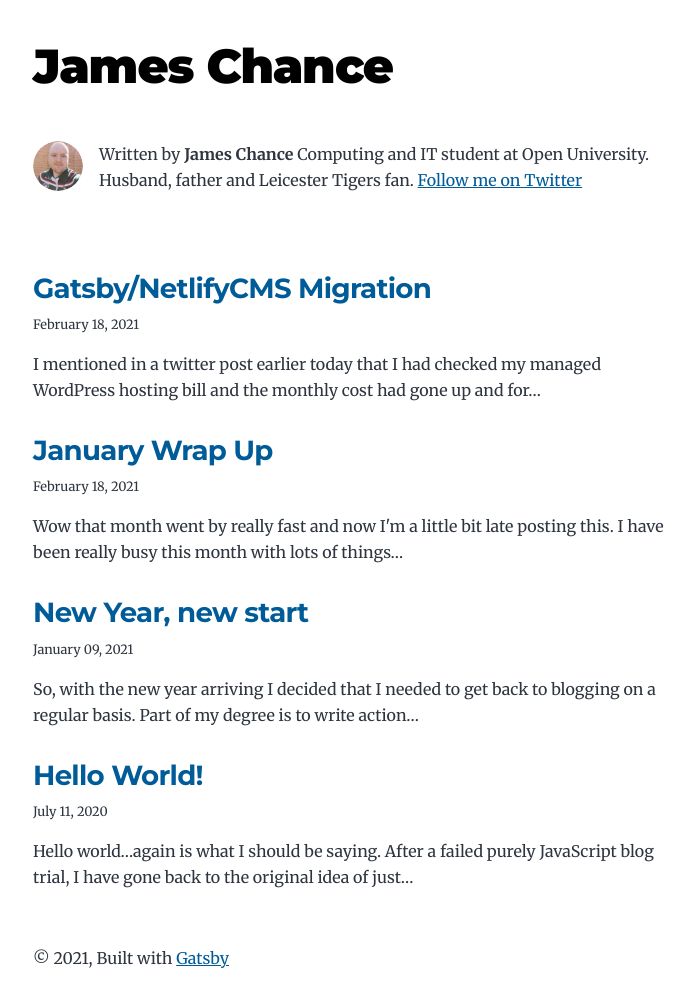
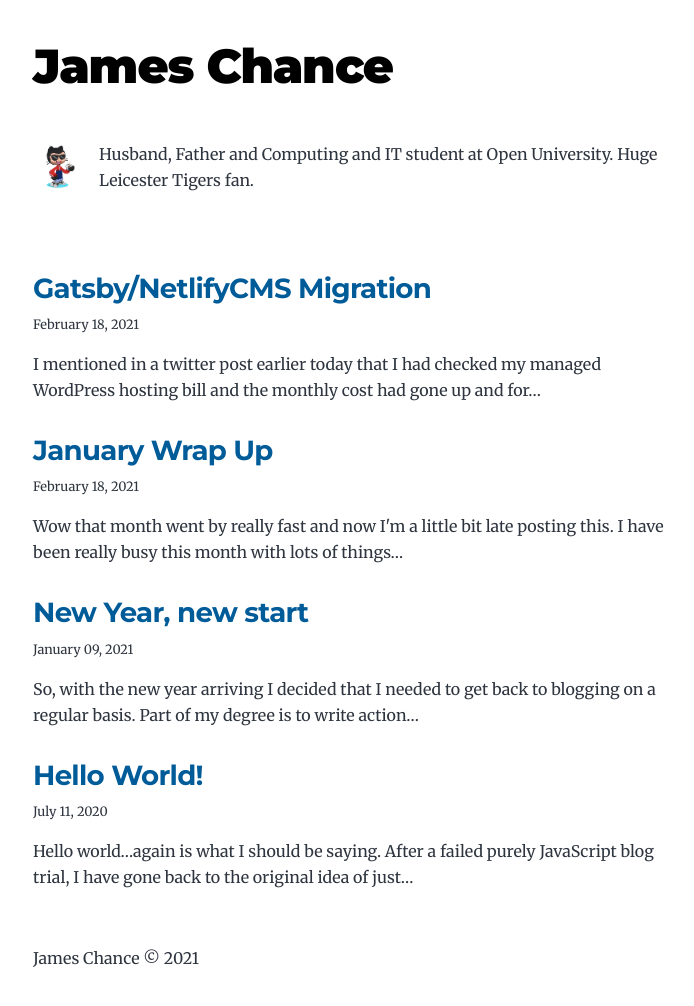
Before and after one commit to j1mu5/james-chance-blog, a Gatsby site: page / in a window 1280 px wide. Shown: the whole page, without its empty margins (291-985 px from the left). Built offline with nearby package versions, Linux system fonts and the light colour scheme; Gatsby itself is replaced by a stand-in of ours.

Commit message:
Blog update, bio changed, socail removed, favicon changed

```diff
--- a/gatsby-config.js
+++ b/gatsby-config.js
@@ -3,13 +3,11 @@ module.exports = {
     title: `James Chance`,
     author: {
       name: `James Chance`,
-      summary: `Computing and IT student at Open University. Husband, father and Leicester Tigers fan.`,
+      summary: `Husband, Father and Computing and IT student at Open University. Huge Leicester Tigers fan.`,
     },
-    description: `My personal blog covering University, web development, game development and anything else I can think of.`,
+    description: `My personal blog covering University, web development and anything else I can think of.`,
     siteUrl: `https://jdjc.dev`,
-    social: {
-      twitter: `jdjchance`,
-    },
+
   },
   plugins: [
     {
@@ -66,12 +64,9 @@ module.exports = {
         background_color: `#ffffff`,
         theme_color: `#663399`,
         display: `minimal-ui`,
-        icon: `content/assets/gatsby-icon.png`,
+        icon: `content/assets/default.png`,
       },
     },
     `gatsby-plugin-react-helmet`,
-    // this (optional) plugin enables Progressive Web App + Offline functionality
-    // To learn more, visit: https://gatsby.dev/offline
-    // `gatsby-plugin-offline`,
   ],
 }
--- a/src/components/bio.js
+++ b/src/components/bio.js
@@ -1,10 +1,3 @@
-/**
- * Bio component that queries for data
- * with Gatsby's useStaticQuery component
- *
- * See: https://www.gatsbyjs.com/docs/use-static-query/
- */
-
 import React from "react"
 import { useStaticQuery, graphql } from "gatsby"
 import Image from "gatsby-image"
@@ -12,7 +5,7 @@ import Image from "gatsby-image"
 const Bio = () => {
   const data = useStaticQuery(graphql`
     query BioQuery {
-      avatar: file(absolutePath: { regex: "/james.jpg/" }) {
+      avatar: file(absolutePath: { regex: "/my-octocat.jpg/" }) {
         childImageSharp {
           fixed(width: 50, height: 50, quality: 95) {
             ...GatsbyImageSharpFixed
@@ -25,9 +18,6 @@ const Bio = () => {
             name
             summary
           }
-          social {
-            twitter
-          }
         }
       }
     }
@@ -35,7 +25,6 @@ const Bio = () => {
 
   // Set these values by editing "siteMetadata" in gatsby-config.js
   const author = data.site.siteMetadata?.author
-  const social = data.site.siteMetadata?.social
 
   const avatar = data?.avatar?.childImageSharp?.fixed
 
@@ -53,11 +42,7 @@ const Bio = () => {
       )}
       {author?.name && (
         <p>
-          Written by <strong>{author.name}</strong> {author?.summary || null}
-          {` `}
-          <a href={`https://twitter.com/${social?.twitter || ``}`}>
-            Follow me on Twitter
-          </a>
+          {author?.summary || null}
         </p>
       )}
     </div>
--- a/src/components/layout.js
+++ b/src/components/layout.js
@@ -25,9 +25,7 @@ const Layout = ({ location, title, children }) => {
       <header className="global-header">{header}</header>
       <main>{children}</main>
       <footer>
-        © {new Date().getFullYear()}, Built with
-        {` `}
-        <a href="https://www.gatsbyjs.com">Gatsby</a>
+        James Chance © {new Date().getFullYear()}
       </footer>
     </div>
   )
```
Also changed, not shown: content/assets/default.png (added), content/assets/gatsby-icon.png (deleted), content/assets/james.jpg (deleted), content/assets/my-octocat.jpg (added), 1 other file.
